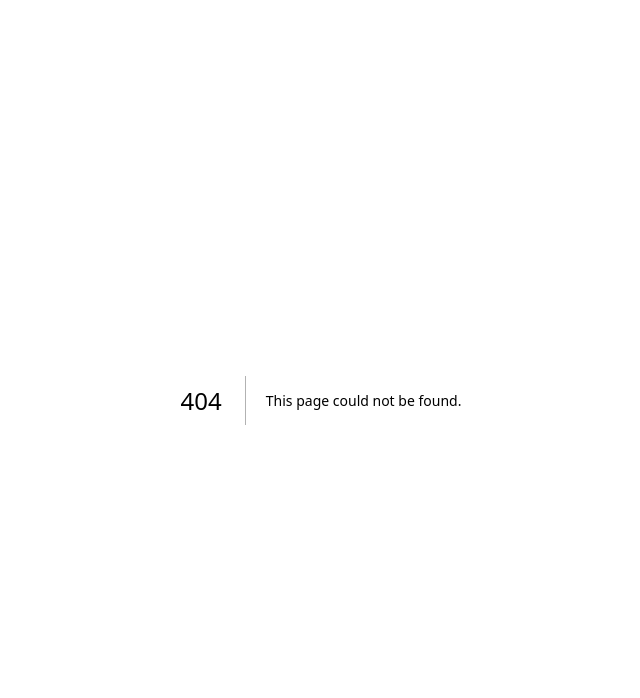
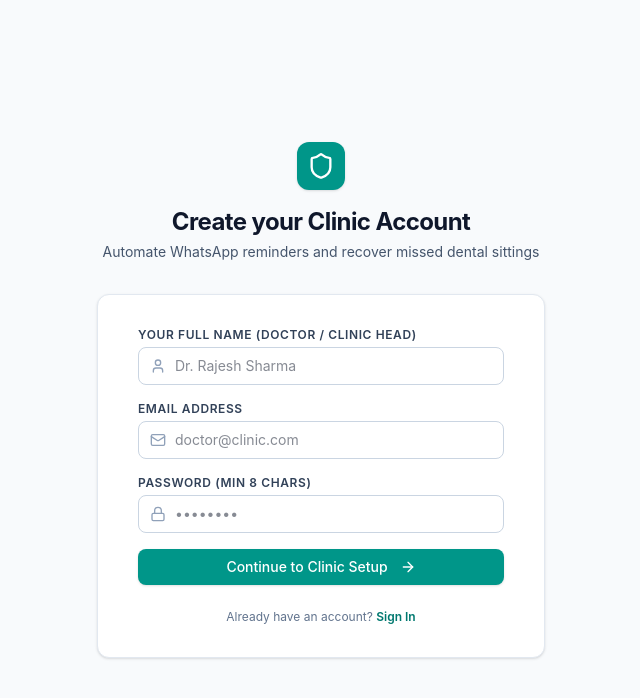
Before and after one commit to dheerJJ/smw, a Next.js app: page /signup in a window 1280 px wide. Before the commit this address had no page. Shown: the top 698 px of the page, without its empty margins (319-959 px from the left). Built offline with nearby package versions, Linux system fonts and the light colour scheme.

Commit message:
feat(auth): add clinic registration page

```diff
--- /dev/null
+++ b/src/app/(auth)/signup/page.tsx
@@ -0,0 +1,133 @@
+"use client";
+
+import * as React from "react";
+import Link from "next/link";
+import { useRouter } from "next/navigation";
+import { Shield, ArrowRight, Lock, Mail, User } from "lucide-react";
+import { Button } from "@/components/ui/button";
+
+export default function SignupPage() {
+  const router = useRouter();
+  const [fullName, setFullName] = React.useState("");
+  const [email, setEmail] = React.useState("");
+  const [password, setPassword] = React.useState("");
+  const [isLoading, setIsLoading] = React.useState(false);
+  const [error, setError] = React.useState("");
+
+  const handleSignup = async (e: React.FormEvent) => {
+    e.preventDefault();
+    setIsLoading(true);
+    setError("");
+
+    try {
+      if (password.length < 8) {
+        setError("Password must be at least 8 characters");
+        setIsLoading(false);
+        return;
+      }
+      await new Promise((res) => setTimeout(res, 600));
+      // Store temp clinic name in session or state and navigate to onboarding
+      router.push("/onboarding");
+    } catch {
+      setError("Registration failed. Please check inputs and try again.");
+    } finally {
+      setIsLoading(false);
+    }
+  };
+
+  return (
+    <div className="min-h-screen bg-slate-50 flex flex-col justify-center py-12 sm:px-6 lg:px-8">
+      <div className="sm:mx-auto sm:w-full sm:max-w-md text-center">
+        <div className="w-12 h-12 rounded-xl bg-teal-600 text-white flex items-center justify-center mx-auto shadow-sm">
+          <Shield className="w-7 h-7" />
+        </div>
+        <h2 className="mt-4 text-2xl font-bold tracking-tight text-slate-900">Create your Clinic Account</h2>
+        <p className="mt-1 text-sm text-slate-600">
+          Automate WhatsApp reminders and recover missed dental sittings
+        </p>
+      </div>
+
+      <div className="mt-8 sm:mx-auto sm:w-full sm:max-w-md">
+        <div className="bg-white py-8 px-6 shadow-sm border border-slate-200 rounded-xl sm:px-10">
+          {error && (
+            <div className="mb-4 p-3 rounded-lg bg-rose-50 border border-rose-200 text-xs text-rose-700">
+              {error}
+            </div>
+          )}
+
+          <form onSubmit={handleSignup} className="space-y-4">
+            <div>
+              <label className="block text-xs font-semibold text-slate-700 uppercase tracking-wider mb-1">
+                Your Full Name (Doctor / Clinic Head)
+              </label>
+              <div className="relative">
+                <div className="absolute inset-y-0 left-0 pl-3 flex items-center pointer-events-none text-slate-400">
+                  <User className="w-4 h-4" />
+                </div>
+                <input
+                  type="text"
+                  required
+                  value={fullName}
+                  onChange={(e) => setFullName(e.target.value)}
+                  className="block w-full pl-9 pr-3 py-2 border border-slate-300 rounded-lg text-sm focus:outline-none focus:ring-2 focus:ring-teal-500 focus:border-teal-500"
+                  placeholder="Dr. Rajesh Sharma"
+                />
+              </div>
+            </div>
+
+            <div>
+              <label className="block text-xs font-semibold text-slate-700 uppercase tracking-wider mb-1">
+                Email Address
+              </label>
+              <div className="relative">
+                <div className="absolute inset-y-0 left-0 pl-3 flex items-center pointer-events-none text-slate-400">
+                  <Mail className="w-4 h-4" />
+                </div>
+                <input
+                  type="email"
+                  required
+                  value={email}
+                  onChange={(e) => setEmail(e.target.value)}
+                  className="block w-full pl-9 pr-3 py-2 border border-slate-300 rounded-lg text-sm focus:outline-none focus:ring-2 focus:ring-teal-500 focus:border-teal-500"
+                  placeholder="doctor@clinic.com"
+                />
+              </div>
+            </div>
+
+            <div>
+              <label className="block text-xs font-semibold text-slate-700 uppercase tracking-wider mb-1">
+                Password (min 8 chars)
+              </label>
+              <div className="relative">
+                <div className="absolute inset-y-0 left-0 pl-3 flex items-center pointer-events-none text-slate-400">
+                  <Lock className="w-4 h-4" />
+                </div>
+                <input
+                  type="password"
+                  required
+                  minLength={8}
+                  value={password}
+                  onChange={(e) => setPassword(e.target.value)}
+                  className="block w-full pl-9 pr-3 py-2 border border-slate-300 rounded-lg text-sm focus:outline-none focus:ring-2 focus:ring-teal-500 focus:border-teal-500"
+                  placeholder="••••••••"
+                />
+              </div>
+            </div>
+
+            <Button type="submit" variant="primary" className="w-full" isLoading={isLoading}>
+              Continue to Clinic Setup
+              <ArrowRight className="w-4 h-4 ml-1" />
+            </Button>
+          </form>
+
+          <div className="mt-6 text-center text-xs text-slate-500">
+            Already have an account?{" "}
+            <Link href="/login" className="font-semibold text-teal-700 hover:text-teal-800">
+              Sign In
+            </Link>
+          </div>
+        </div>
+      </div>
+    </div>
+  );
+}
```
